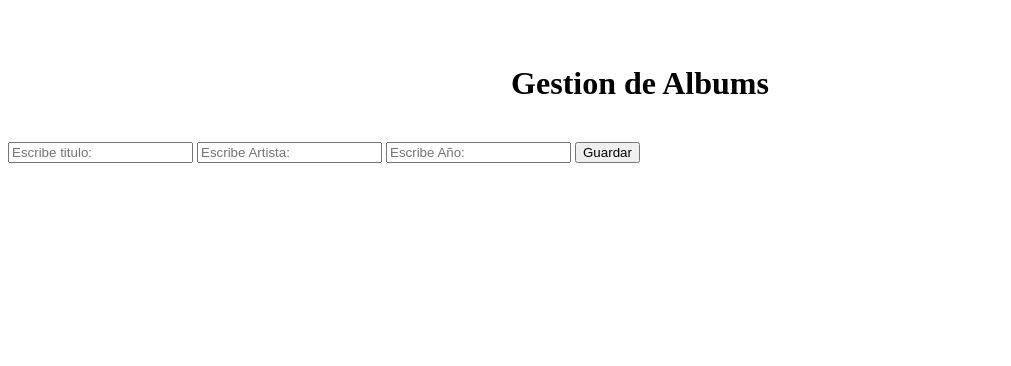
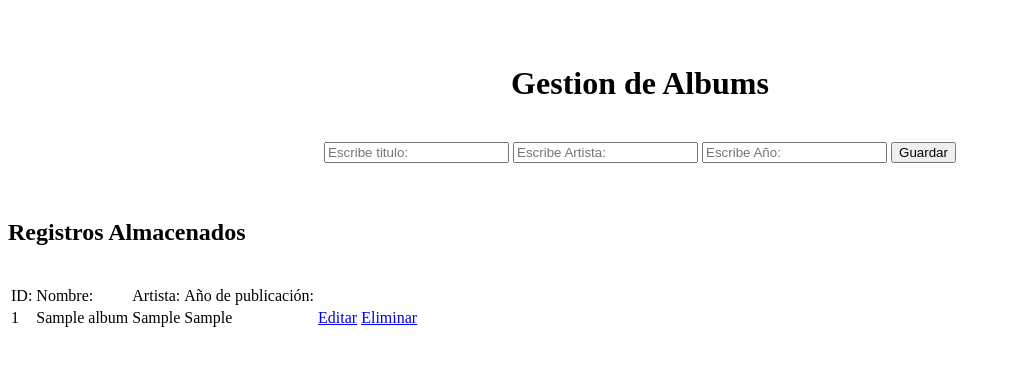
Before and after one commit to JorgeGodina00/Flaash182, a Flask app: page / in a window 1280 px wide. Shown: the top 366 px of the page, without its empty margins (0-1011 px from the left). Run offline with Flask 3, Linux system fonts and the light colour scheme; tables that the repository leaves empty or names only in its code hold one stand-in row (values such as "Sample post"); some libraries are stand-ins or nearby versions.

Commit message:
Practica 7
Select a traves de Flask, procesamiento de datos en la vista

```diff
--- a/Practica5/app.py
+++ b/Practica5/app.py
@@ -19,7 +19,11 @@ mysql = MySQL(app)
 #La ruta se compone de la ruta y su funcion
 @app.route('/')
 def index():
-    return render_template('index.html')
+    cursorSelect= mysql.connection.cursor()
+    cursorSelect.execute("Select * from albums")
+    consulta= cursorSelect.fetchall()
+    #print(consulta)
+    return render_template('index.html', listAlbums= consulta)
 
 @app.route('/guardar', methods=['POST'])
 def guardar():
--- a/Practica5/templates/index.html
+++ b/Practica5/templates/index.html
@@ -19,7 +19,7 @@
 
     <br>
     <br>
-    <center> <h1>Gestion de Albums</h1> </center>
+    <center> <h1>Gestion de Albums</h1>
     <br>
     <form action="/guardar" method="POST">
         <input type="text" name="txtTitulo" placeholder="Escribe titulo: ">
@@ -30,5 +30,34 @@
         <button type="submit">Guardar</button>
 
     </form>
+    </center>
+    <br>
+    <br>
+    <h2>Registros Almacenados</h2>
+    <br>
+    <table>
+            <thead></thead>
+            <tr>
+               <td>ID:</td>
+               <td>Nombre:</td>
+               <td>Artista:</td>
+               <td>Año de publicación:</td>
+            </tr>
+            <tbody>
+                {% for album in listAlbums %}
+                    <tr>
+                        <td>{{ album.0 }}</td>
+                        <td>{{ album.1 }}</td>
+                        <td>{{ album.2 }}</td>
+                        <td>{{ album.3 }}</td>
+                        <td><a href="/editar/{{ album.id }}">Editar</a></td>
+                        <td><a href="/eliminar/{{ album.id }}">Eliminar</a></td>
+                    </tr>
+                {% endfor %}
+            </tbody>
+    </table>
+
+
+
 </body>
 </html>
```
